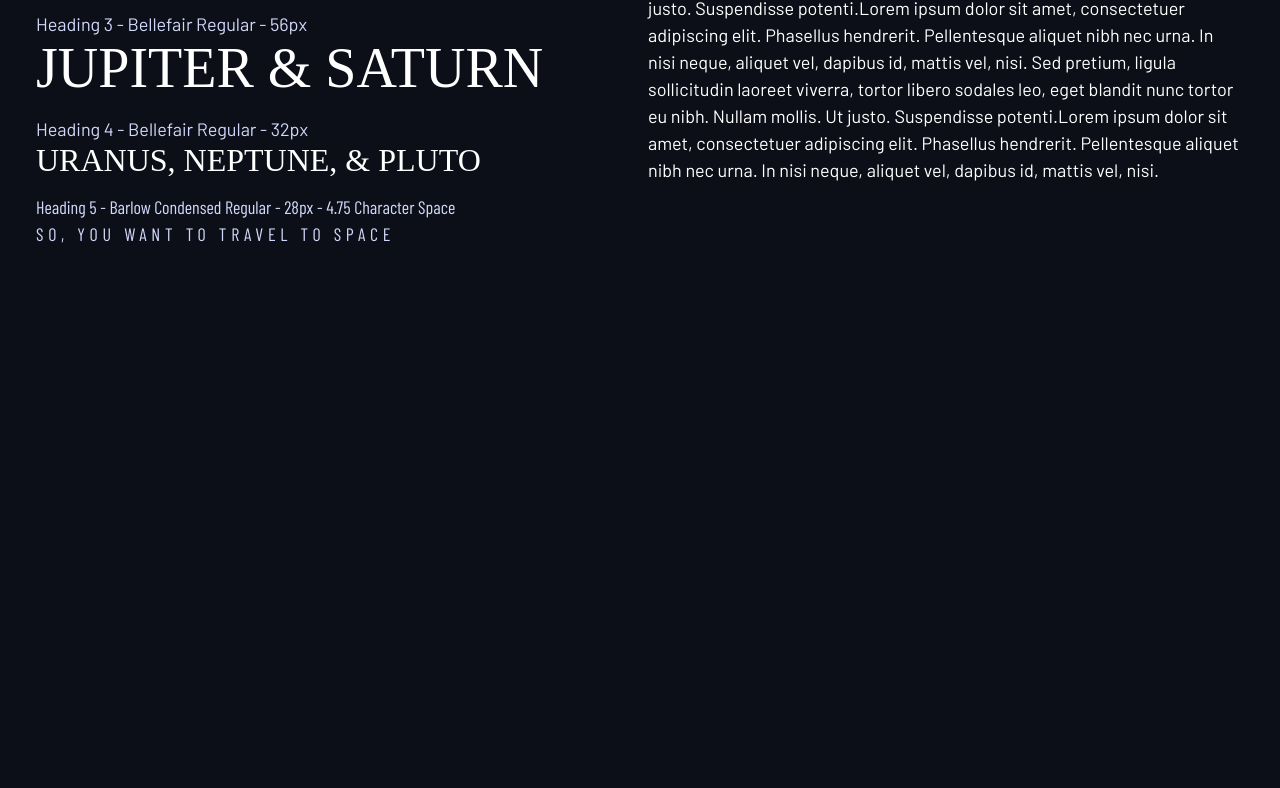
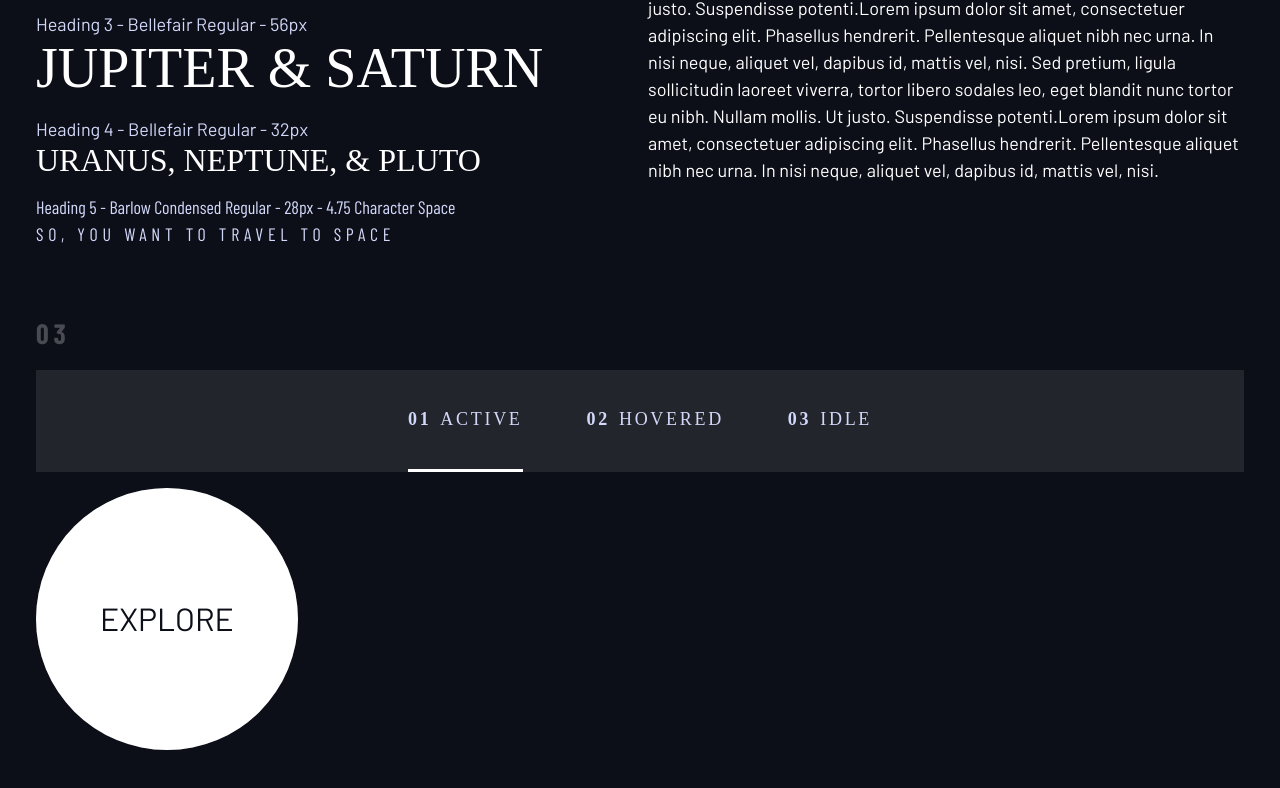
Before and after one commit to Mbayoume/space-tourism-website-main, a plain HTML site: page starter-code/my__index.html in a window 1280 px wide. Shown: the part 763-1551 px from the top of the page. Before the commit the page ends 1075 px from the top, so only its background shows below. Drawn offline with nearby package versions, Linux system fonts and the light colour scheme; a web font is replaced by a local one.

Commit message:
design sysytem module updated with the nav style

```diff
--- a/starter-code/assets/css/design.css
+++ b/starter-code/assets/css/design.css
@@ -185,3 +185,88 @@ select {
     font-weight: 700;
     color: hsl(0,0%,100%,.25);
 }
+
+/* ------------------- */
+/* Compontents         */
+/* ------------------- */
+
+/* .large-button{
+  padding: 0 3em; /* this method can't be use as the link is an inlinie element so i will add*/
+  /* border-radius: 50%;
+  margin: 2rem; }*/
+
+
+  .large-button{
+    display: grid;
+    position: relative;
+    padding:0 2em;
+    aspect-ratio: 1/1;
+    place-items: center;
+    border-radius: 50%;
+    text-decoration: none;
+    z-index:1 ;
+  }
+
+  /* animation effects */
+
+  .large-button::after{
+    content: "";
+    position: absolute;
+    background: var(--clr-white);
+    width: 100%;
+    height: 100%;
+    border-radius: 50%;
+    z-index: -1;
+    opacity: .2;
+    transition: opacity 500ms linear, transform 750ms ease-in-out;
+    /* this is the stylin of the after circle it's set to tell the browser that the
+    after::button will look like that (the opacity transition of move etc) */
+    }
+
+  .large-button:hover::after,
+  .large-button:focus::after{
+    transform:scale(1.3)
+
+  }
+
+  nav{
+    background: rgba(91, 91, 91, 0.3); /* Use rgba to specify the color with opacity */
+  }
+  .primary-navigation{
+    --gap:4rem;
+    text-align: center;
+    list-style: none;
+    align-items: center;
+    justify-content: center;
+    padding: 0;
+    margin: 0;
+  }
+
+  .primary-navigation  a{
+    text-decoration: none;
+
+  }
+
+  .primary-navigation  a > span{
+    font-weight: 700;
+    margin-right: .5em;
+    padding: 0;
+  }
+
+
+  .underline-indicators > *{
+   padding: 2em 0;
+   border-bottom: solid .2rem hsl(0,0%,100%,0);
+
+  }
+
+  .underline-indicators  >*:hover,
+  .underline-indicators > *:focus{
+  border-color:hsla(0,0%,100%,.2);
+  ;
+
+  }
+
+  .underline-indicators > *.active{
+    border-color:hsl(0,0%,100%,1);
+  }
--- a/starter-code/my__index.html
+++ b/starter-code/my__index.html
@@ -103,7 +103,33 @@
             </div>
         </section>
         <!-- interactive  -->
+        <section  class="flow" id="interactive-elements">
+            <!-- section title -->
+            <h2 class="numbered-title"> <span>03</span></h2>
 
+            <!-- navigation -->
+
+            <div>
+                <nav>
+                    <ul class=" primary-navigation flex underline-indicators  ff-serif ">
+                        <li class="active"><a class="uppercase txt-accent letter-spacing-2" href="#"><span>01</span>Active</a></li>
+                        <li><a class="uppercase txt-accent letter-spacing-2" href="#"><span>02</span>Hovered</a></li>
+                        <li><a class="uppercase txt-accent letter-spacing-2" href="#"><span>03</span>Idle</a></li>
+                    </ul>
+                </nav>
+            </div>
+
+            <div class="flex" style="margin-bottom: 40vh;">
+                <div>
+                    <!-- explore button -->
+                    <a href="#" class=" large-button fs-600 bg-white uppercase txt-dark">
+                        Explore</a>
+                </div>
+            </div>
+
+
+
+        </section>
 
     </div>
 
```
